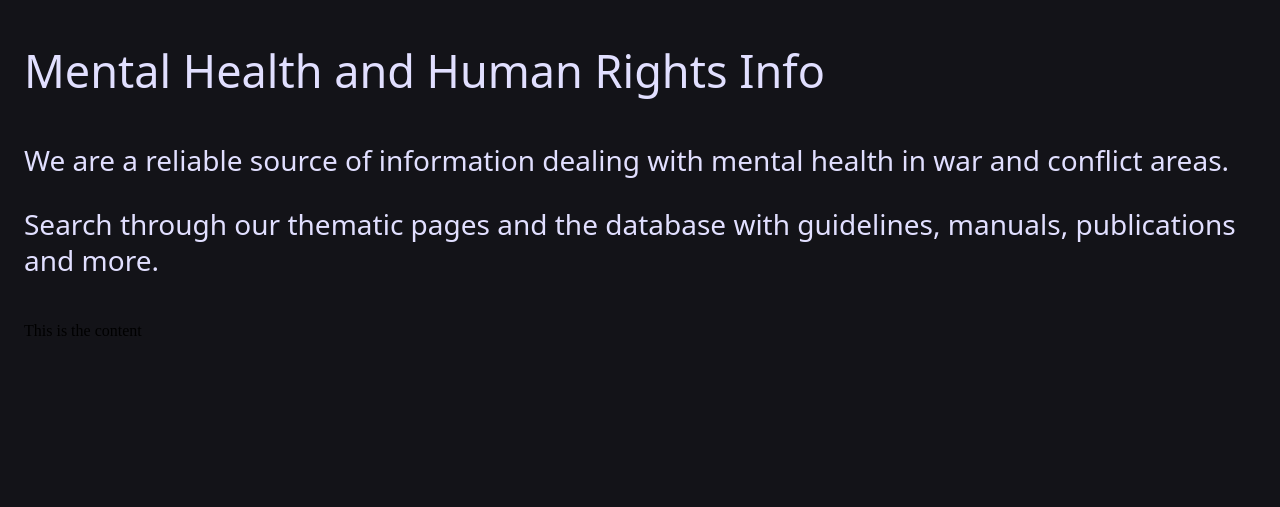
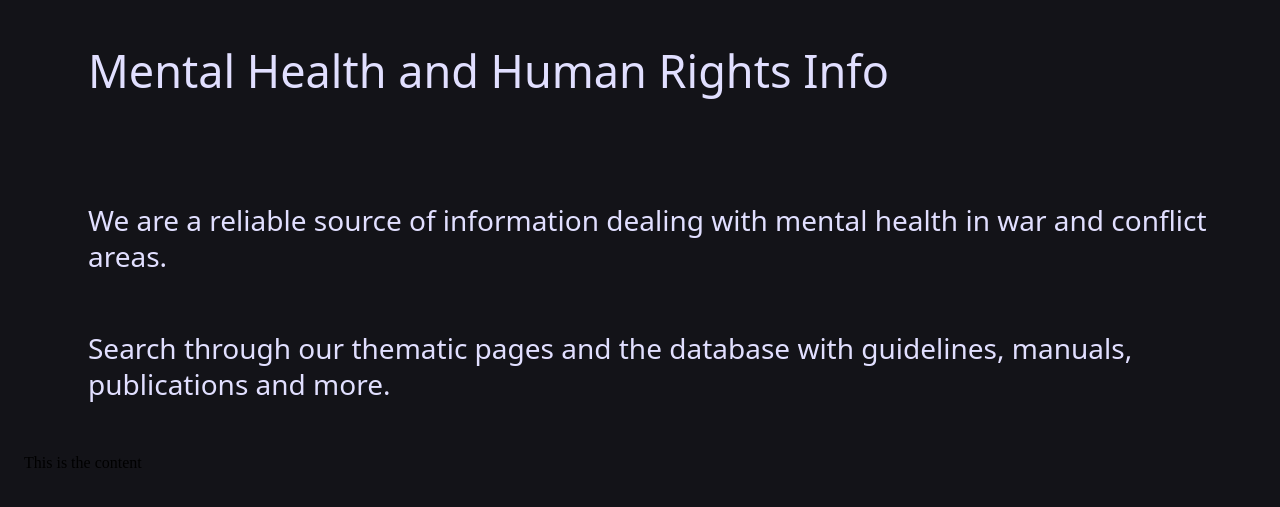
Before and after one commit to henkpb/hhri, a Jekyll site: the page built from index.md, in a window 1280 px wide. Shown: the top 507 px of the page. Built offline with Jekyll 4.4.1, drawn with Linux system fonts in a browser that asks for light colours; some web fonts are replaced.

Commit message:
Update home.html

```diff
--- a/_layouts/home.html
+++ b/_layouts/home.html
@@ -15,18 +15,13 @@
     <link rel="stylesheet" href="css/home.css">
   </head>
   <body class="micl-window dark">
-    <main class="micl-body">
+    <main class="micl-body" style="flex-direction:column">
       <section class="micl-pane">
-        <header>
-          <div>
-            <p class="md-sys-typescale-display-medium">{{ page.title }}<p>
-            <p class="md-sys-typescale-headline-medium">{{ page.subtitle1 }}</p>
-            <p class="md-sys-typescale-headline-medium">{{ page.subtitle2 }}</p>
-          </div>
-          <div>
+        <header class="micl-pane__columns micl-pane__columns--stacked-to-expanded" style="column-gap:64px">
+          <div class="micl-pane__column">
             <svg version="1.1" xmlns="http://www.w3.org/2000/svg" xmlns:xlink="http://www.w3.org/1999/xlink" x="0px" y="0px" viewBox="0 0 128 160" style="enable-background:new 0 0 128 160;" xml:space="preserve">
               <g>
-              	<path stroke="currentcolor" d="M98.6,158.5c-0.8-28.7-4-34.4-5.3-35.5l-0.1-0.1h-0.4l-0.1,0.1c-1,1.2-10.3,11.8-19.1,14.1
+              	<path fill="currentcolor" d="M98.6,158.5c-0.8-28.7-4-34.4-5.3-35.5l-0.1-0.1h-0.4l-0.1,0.1c-1,1.2-10.3,11.8-19.1,14.1
               		c-3.9,1-8,1.4-12.1,1.4h-0.5c-6.1,0-11.5-0.9-14-2.3c-1.3-0.7-3.2-2.1-5.7-3.9c-4.3-3.1-10.1-7.3-14-8.5c-7-2.5-13.8-5.6-20.2-9.4
               		c-1.9-1.3-4-2.4-6.1-3.3v-1.4c2.4,1,4.7,2.2,6.9,3.7c6.3,3.7,13,6.8,19.9,9.2c3.5,1.1,8.7,4.7,13.2,7.8l1.1,0.8
               		c2.7,2.1,4.4,3.2,5.6,3.9c2.2,1.3,7.4,2.1,13.2,2.1c4.5,0,8.8-0.5,12.2-1.4c7.6-2,15.8-10.8,18.2-13.5l0.1-0.1l-1.7-9.4l-0.4,0.4
@@ -50,7 +45,14 @@
               </g>
             </svg>
           </div>
+          <div class="micl-pane__column">
+            <p class="md-sys-typescale-display-medium">{{ page.title }}<p>
+            <p class="md-sys-typescale-headline-medium">{{ page.subtitle1 }}</p>
+            <p class="md-sys-typescale-headline-medium">{{ page.subtitle2 }}</p>
+          </div>
         </header>
+      </section>
+      <section>
         <div class="micl-pane__columns">
           <div class="micl-pane__column">
             {{ content }}
```
Also changed, not shown: other parts of _layouts/home.html (+1 -1 lines).
